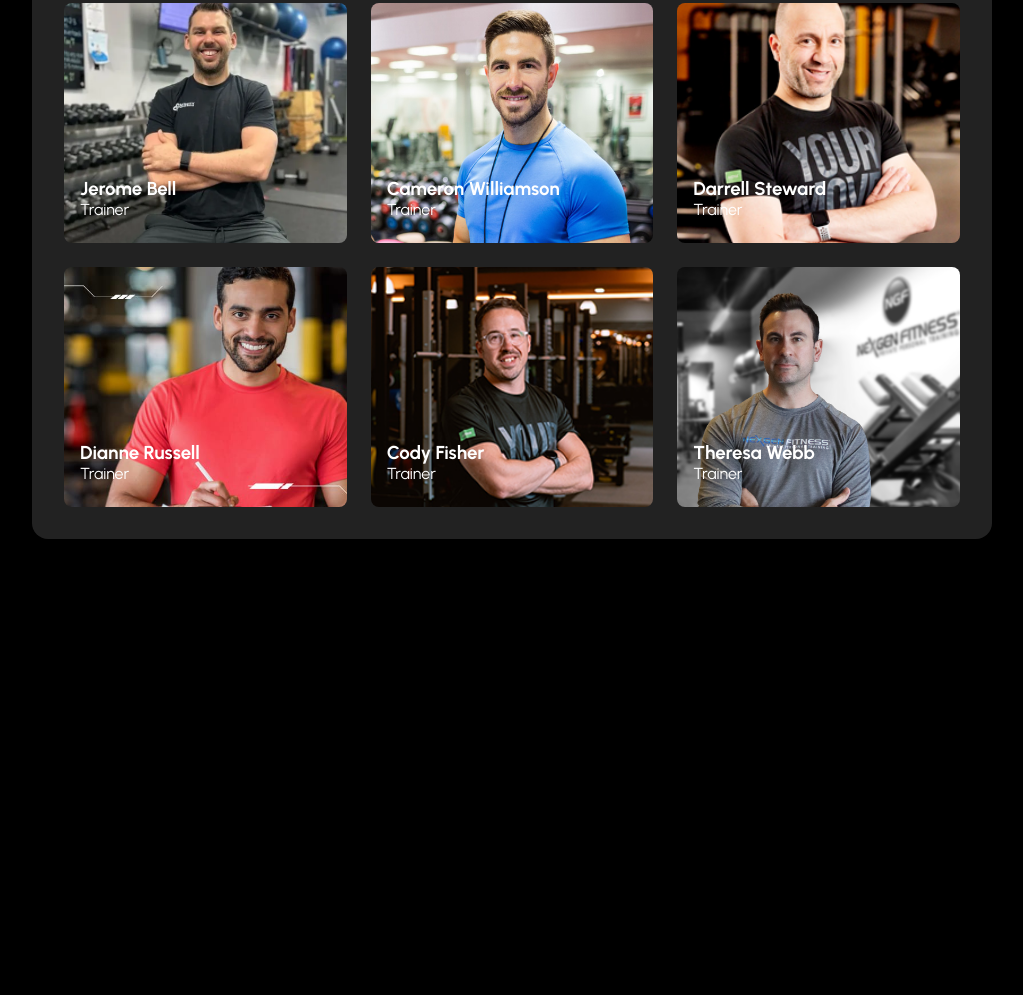
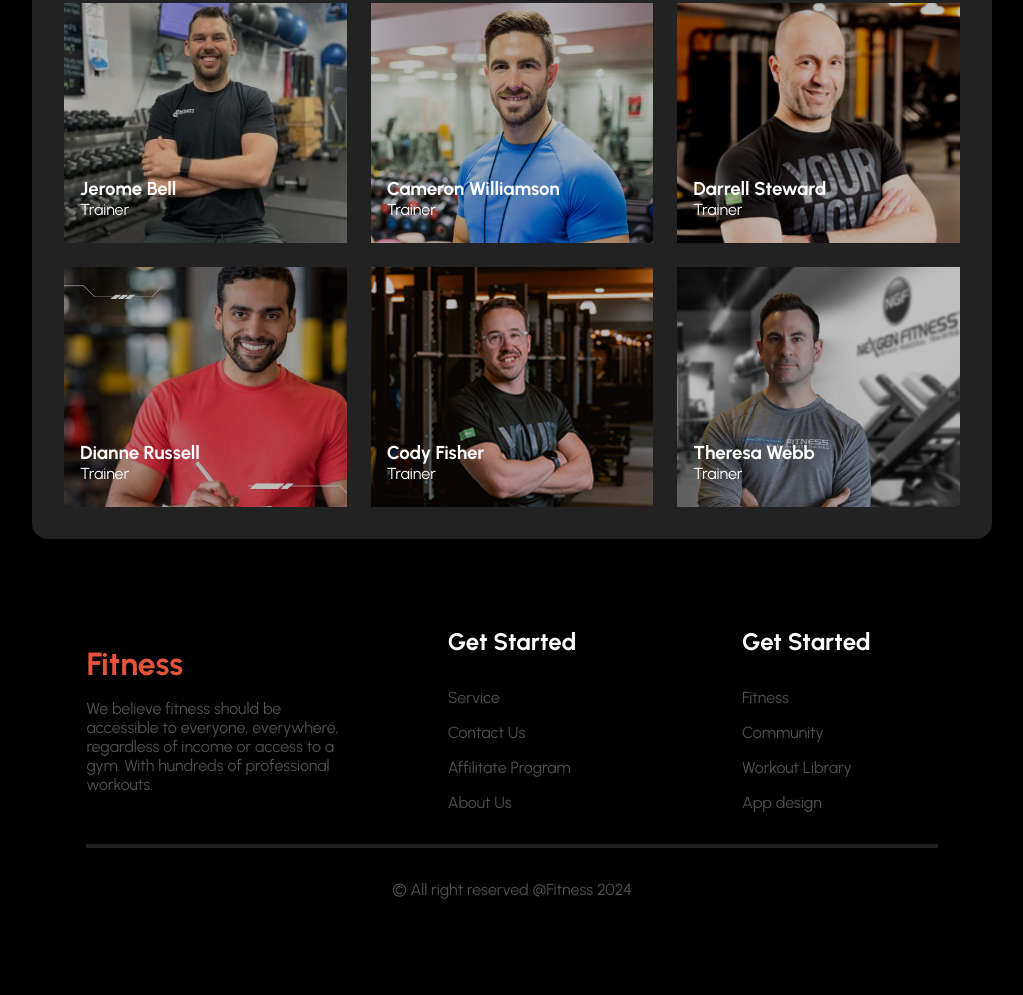
Before and after one commit to mahtamun-hoque-fahim/ph-assignment-2, a plain HTML site: page index.html in a window 1280 px wide. Shown: the part 2759-3754 px from the top of the page, without its empty margins (128-1151 px from the left). Before the commit the page ends 3338 px from the top, so only its background shows below. Drawn offline with Linux system fonts and the light colour scheme.

Commit message:
desktop version done

```diff
--- a/index.html
+++ b/index.html
@@ -203,6 +203,8 @@
             </div>
         </section>
 
+        <!-- ========= BMI ends -->
+
         <section class="team">
             <div class="section-wrapper">
                 <div class="section-texts">
@@ -258,20 +260,53 @@
 
         </section>
 
-
-
-
-
+        <!--  ============ Meet team section end============= -->
 
 
     </main>
 
 
 
+    <footer>
+        <div class="branding-part">
+            <div class="brand-child branding">
+                <h1 class="brand-child section-title logo">Fitness</h1>
+                <p class="section-description">We believe fitness should be accessible to everyone, everywhere,
+                    regardless of income or access to a gym. With hundreds
+                    of professional workouts.</p>
+            </div>
+
+            <div class="brand-child links links1">
+                <ul>
+                    <li>
+                        <h2>Get Started</h2>
+                    </li>
+                    <li class="section-description">Service</li>
+                    <li class="section-description">Contact Us</li>
+                    <li class="section-description">Affilitate Program</li>
+                    <li class="section-description">About Us</li>
+                </ul>
+            </div>
+
+            <div class="brand-child links links2">
+                <ul>
+                    <li>
+                        <h2>Get Started</h2>
+                    </li>
+                    <li class="section-description">Fitness</li>
+                    <li class="section-description">Community</li>
+                    <li class="section-description">Workout Library</li>
+                    <li class="section-description">App design</li>
+                </ul>
+            </div>
 
 
+        </div>
+        <div class="copyright-part">
+            <hr>
+            <span class="section-description">&copy; All right reserved @Fitness 2024</span>
 
-    <footer>
+        </div>
 
     </footer>
 
--- a/styles/style.css
+++ b/styles/style.css
@@ -9,6 +9,7 @@
     padding: 0;
     outline: none;
     scroll-behavior: smooth;
+    transition: .5s ease-in-out;
 }
 
 
@@ -79,13 +80,10 @@ input {
     font-family: Urbanist, monospace;
 }
 
-/*
-header,
-main,
-section,
-footer {
+
+.test {
     border: 2px dashed #444444;
-} */
+}
 
 .section-ttile {
     font-weight: bolder;
@@ -98,9 +96,7 @@ footer {
 
 /* ========== header begins ========== */
 
-header {
-    /* margin: 0 10%; */
-}
+
 
 header nav {
     justify-content: space-between;
@@ -110,14 +106,11 @@ header nav {
 
 }
 
-header nav h2.logo {
+header nav h2.logo,
+.logo {
     font-size: 2rem;
     color: var(--accent);
 }
-
-/* header nav div.nav-elements ul{
-    border
-} */
 
 header nav div.nav-elements ul {
     list-style: none;
@@ -392,17 +385,17 @@ section.team div.section-wrapper div.gallery {
 }
 
 section.team div.section-wrapper div.gallery div.card {
-
     height: 15rem;
     background-position: center;
     background-size: cover;
     background-repeat: no-repeat;
-    border-radius: .5rem;
-
+    background-color: #00000040;
+    background-blend-mode: overlay  ;
 }
 
 section.team div.section-wrapper div.gallery div.card1 {
     background-image: url("/images/trainer1.png");
+        background-position: top;
     }
 
     section.team div.section-wrapper div.gallery div.card2 {
@@ -410,11 +403,13 @@ section.team div.section-wrapper div.gallery div.card2 {
     }
 
     section.team div.section-wrapper div.gallery div.card3 {
+        background-position: top;
         background-image: url("/images/trainer3.png");
     }
 
     section.team div.section-wrapper div.gallery div.card4 {
         background-image: url("/images/trainer4.png");
+        background-position: top,right;
 }
 
 section.team div.section-wrapper div.gallery div.card5 {
@@ -431,15 +426,65 @@ section.team div.section-wrapper div.gallery div.card div.instructor {
     align-items: start;
     justify-content: end;
     /* background-color: yellow; */
-   height:90%;
+    height: 90%;
     margin: 0 0 0 1rem;
 }
 
 
+/* =========== Footer begins =========== */
+
+footer {
+    padding: 2rem;
+}
+
+footer div.branding-part,
+div.copyright-part {
+    width: 70%;
+    margin: auto auto;
+}
+
+footer div.branding-part {
+    display: grid;
+    grid-template-columns: repeat(3, 1fr);
+    gap: 2rem;
+}
+
+footer div.branding-part div.brand-child {
+    display: grid;
+    place-content: center;
+    /* background-color: yellow; */
+}
+footer div.branding-part div.branding .logo{
+    margin: 1rem 0;
+}
 
 
 
+footer div.branding-part div.links ul {
+    list-style: none;
+}
 
+footer div.branding-part div.links ul h2 {
+    margin: 1rem 0;
+}
+
+footer div.branding-part div.links ul {
+    display: grid;
+    gap: 1rem;
+}
+
+footer div.copyright-part {
+    margin: 1rem auto;
+    padding: 1rem;
+    display: grid;
+    align-items: center;
+}
+footer div.copyright-part hr{
+    border: #ffffff20 solid 2px;
+}
+footer div.copyright-part span {
+    margin: 2rem auto;
+}
 
 
 
```
Lines whose indentation alone changed are shown as unchanged.
